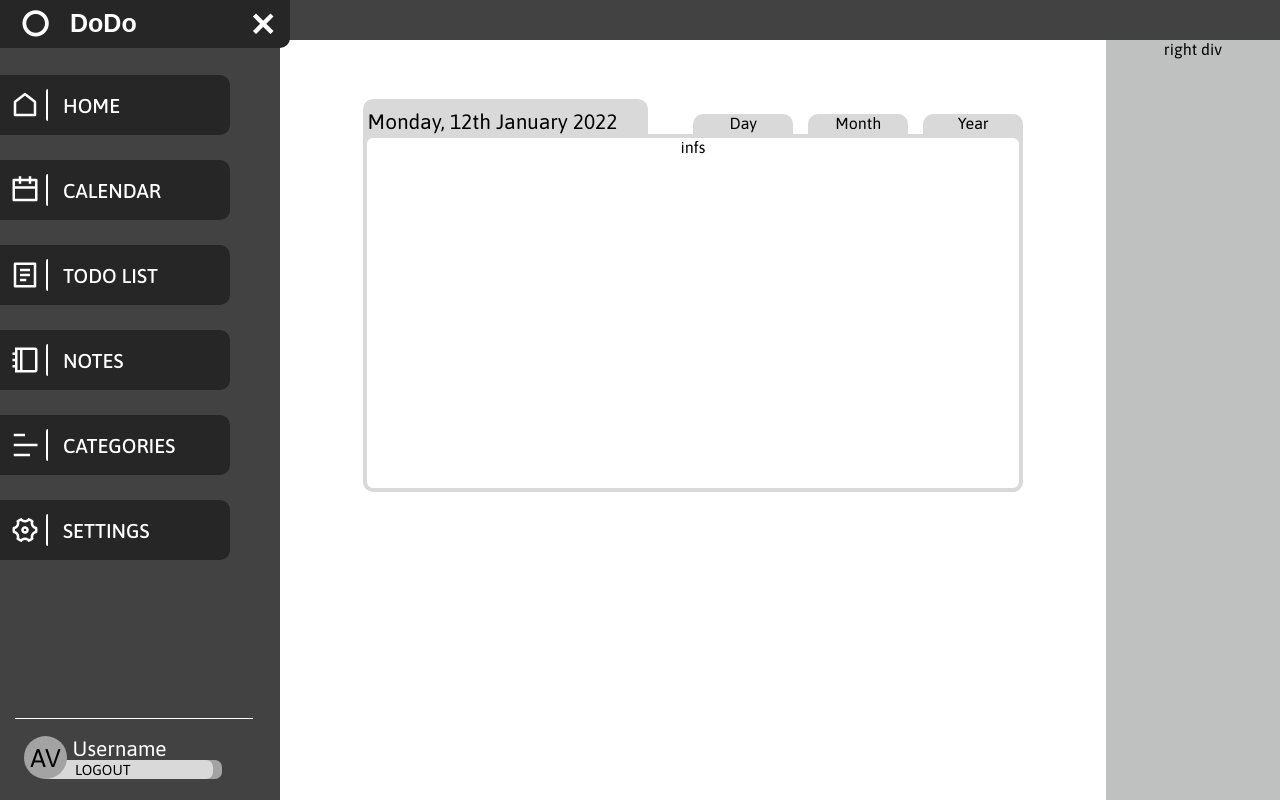
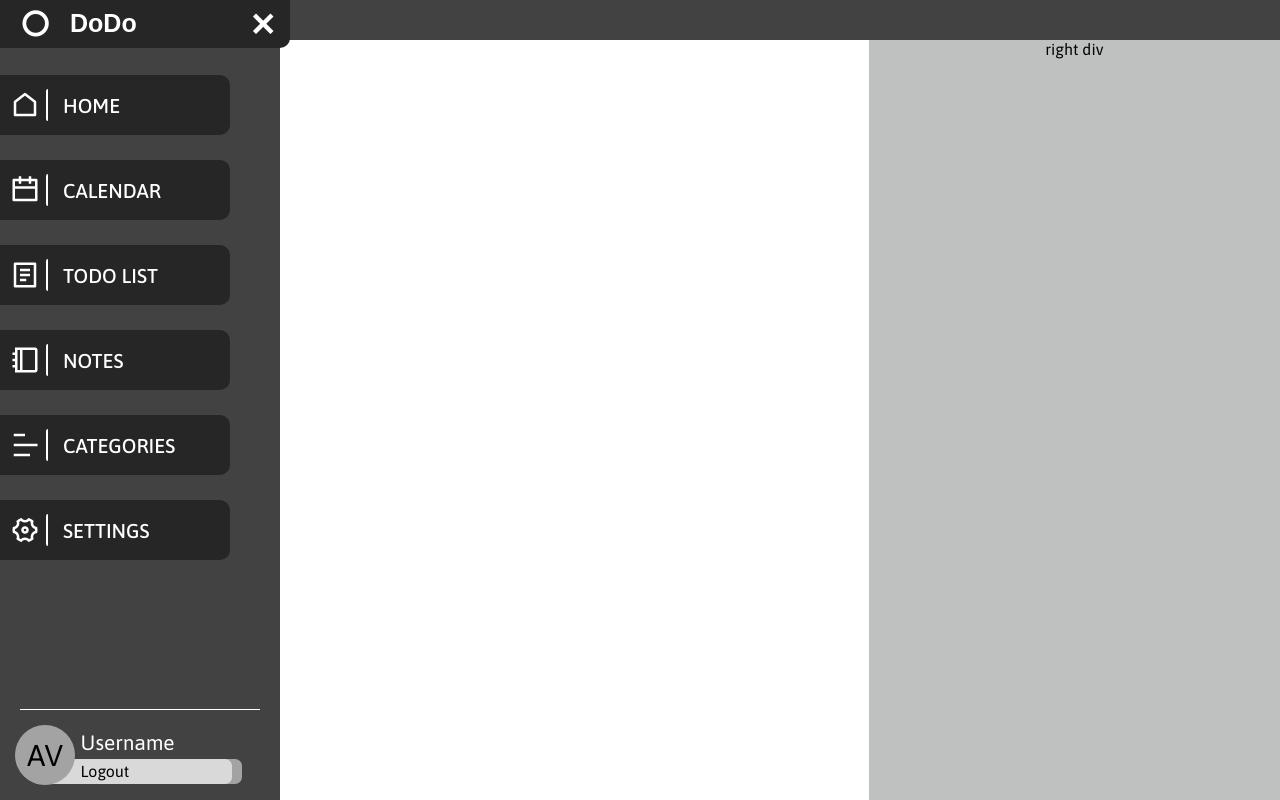
Before and after one commit to akai-org/akaitodo-frontend, a React (Create React App) app: page / in a window 1280 px wide. Built offline with nearby package versions, Linux system fonts and the light colour scheme.

Commit message:
nav-mobile done

```diff
--- a/src/components/HomeMiddle.js
+++ b/src/components/HomeMiddle.js
@@ -4,11 +4,14 @@ import "../styles/App.scss";
 import "../styles/HomeMiddle.scss";
 
 function HomeMiddle() {
+  /*
   return (
     <div className="middle">
       <Calendar />
     </div>
   );
+  */
+  return <div className="middle"></div>;
 }
 
 export default HomeMiddle;
--- a/src/components/NavBar.js
+++ b/src/components/NavBar.js
@@ -6,7 +6,8 @@ import "../styles/NavBar.scss";
 
 function NavBar() {
   // 0 - without menu (class 'hide'), 1 - mobile menu (class 'mobile'), 2 - short menu (class 'short'), 3 - full menu (without additional class)
-  const [click, setClick] = useState(3);
+  const [click, setClick] = useState();
+  const [resizeWidth, setResizeWidth] = useState(window.innerWidth);
   let switchIcon = "ri-close-fill";
 
   const handleClick = () => {
@@ -47,12 +48,17 @@ function NavBar() {
         switchIcon = "ri-close-fill";
         return `${clsname}`;
       default:
-        console.log("Fail switching nav class");
-        return `${clsname}`;
+        menuState();
     }
   };
 
-  window.addEventListener("resize", menuState);
+  window.addEventListener("resize", () => {
+    // Prevent height changes effect closing menu
+    if (window.innerWidth !== resizeWidth) {
+      setResizeWidth(window.innerWidth);
+      menuState();
+    }
+  });
 
   useEffect(() => {
     menuState();
@@ -60,7 +66,7 @@ function NavBar() {
 
   return (
     <>
-      <div className="navbar-top">
+      <div className={switchClassNames("navbar-top")}>
         <div className={switchClassNames("upper-container")}>
           <div className={switchClassNames("logo-container")}>
             <Link to="/" className={switchClassNames("logo-image-link")}>
@@ -104,13 +110,15 @@ function NavBar() {
         </div>
 
         <div className={switchClassNames("user-container")}>
-          <div className="user-logo">AV</div>
+          <div className={switchClassNames("user-info-container")}>
+            <div className="user-logo">AV</div>
+            <div className={switchClassNames("user-text-container")}>
+              <div className={switchClassNames("user-name")}>Username</div>
+              <div className={switchClassNames("user-logout")}>Logout</div>
+            </div>
+          </div>
           <div className={switchClassNames("logout-background")}></div>
           <div className={switchClassNames("logout-background-snippet")}></div>
-          <div className={switchClassNames("user-info-container")}>
-            <div className="user-name">Username</div>
-            <div className="user-logout">Logout</div>
-          </div>
         </div>
       </nav>
     </>
--- a/src/styles/NavBar.scss
+++ b/src/styles/NavBar.scss
@@ -89,37 +89,24 @@
     width: 64px;
   }
 
-  &.menu-link-tag {
+  &.menu-link-tag,
+  &.user-container::before,
+  &.user-text-container,
+  &.logout-background,
+  &.logout-background-snippet {
     display: none;
   }
 
   &.user-container {
-    padding-left: 0.5rem;
-  }
-
-  &.user-info-container {
-    display: none;
-  }
-
-  &.logout-background {
-    display: none;
-  }
-
-  &.logout-background-snippet {
-    display: none;
-  }
-
-  &.user-container::before {
-    width: 0%;
+    margin: 10px;
   }
 }
 
 // MOBILE MENU
 .mobile {
-  transition: top 500ms ease-out;
   &.navbar-side {
     width: 100%;
-    opacity: 0.9;
+    opacity: 0.95;
     //backdrop-filter: blur(1.5px);
   }
 
@@ -138,21 +125,35 @@
     border-radius: 7px;
   }
 
-  &.user-container {
-    justify-content: center;
+  &.user-container::before {
+    width: 100%;
+    left: 0;
+    bottom: 120px;
   }
 
-  &.user-logo {
+  &.user-container {
+    align-items: center;
   }
 
-  &.logout-background {
-    position: absolute;
+  &.user-info-container {
+    margin-bottom: 20px;
+  }
+
+  &.user-logout {
+    padding-top: 0.2rem;
+  }
+
+  &.logout-background,
+  &.logout-background-snippet {
+    display: none;
   }
 }
 
 // HIDE MENU
 .hide {
-  //transition: 0.5s;
+  &.navbar-top {
+    justify-content: flex-end;
+  }
 
   &.navbar-side {
     position: fixed;
@@ -160,10 +161,11 @@
   }
 
   &.upper-container {
-    width: 60px;
+    width: 80px;
     height: 5vh;
     gap: 0;
     justify-content: center;
+    border-radius: 7px 0 0 7px;
   }
 
   &.menu-icon {
@@ -277,38 +279,43 @@
 // DOWN INFO STYLE
 .user-container {
   display: flex;
-  height: 43px;
-  position: relative;
-  padding-left: 1.5rem;
-  margin-bottom: 1.3rem;
-  justify-content: flex-start;
+  flex-direction: column;
+  justify-content: center;
+  align-items: flex-start;
+  margin: 15px;
 }
 
 .user-container::before {
   position: absolute;
-  bottom: 60px;
-  left: 15px;
+  bottom: 90px;
+  left: 20px;
   content: "";
-  width: 85%;
+  width: 240px;
   border-top: solid 1px #fff;
+}
+
+.user-info-container {
+  display: flex;
+  flex-direction: row;
+  z-index: 3;
+}
+
+.user-text-container {
+  display: flex;
+  flex-direction: column;
+  justify-content: center;
+  z-index: 3;
 }
 
 .user-logo {
   display: flex;
-  z-index: 3;
-  height: 100%;
+  align-items: center;
+  justify-content: center;
   background-color: var(--darkgray-color);
   border-radius: 50%;
-  aspect-ratio: 1/1;
-  justify-content: center;
-  align-items: center;
-  font-size: 1.6rem;
-}
-
-.user-info-container {
-  display: flex;
-  flex-direction: column;
-  justify-content: space-around;
+  width: 60px;
+  height: 60px;
+  font-size: 30px;
 }
 
 .user-name {
@@ -318,36 +325,31 @@
 }
 
 .user-logout {
-  padding-left: 0.5rem;
-  font-size: 1rem;
+  padding-left: 0.35rem;
+  padding-top: 0.5rem;
   color: black;
-  z-index: 1;
-  font-size: 0.9rem;
-  text-transform: uppercase;
 }
 
 .logout-background {
+  position: absolute;
+  bottom: 16px;
+  left: 32px;
+  z-index: 2;
+  width: 200px;
+  height: 25px;
+  border-radius: 7px;
   background-color: var(--lightgray-color);
-  width: 173px;
-  height: 1.2rem;
-  position: absolute;
-  bottom: 0;
-  left: 40px;
-  border-radius: 7px;
-  z-index: 1;
 }
 
 .logout-background-snippet {
+  position: absolute;
+  bottom: 16px;
+  left: 32px;
+  z-index: 1;
+  width: 210px;
+  height: 25px;
+  border-radius: 7px;
   background-color: var(--darkgray-color);
-  display: block;
-  height: 1.2rem;
-  width: 30px;
-  position: absolute;
-  bottom: 0px;
-  right: 58px;
-  border-bottom-right-radius: 7px;
-  border-top-right-radius: 7px;
-  z-index: 0;
 }
 
 //OVERLAY -> IF MOBILE
```
